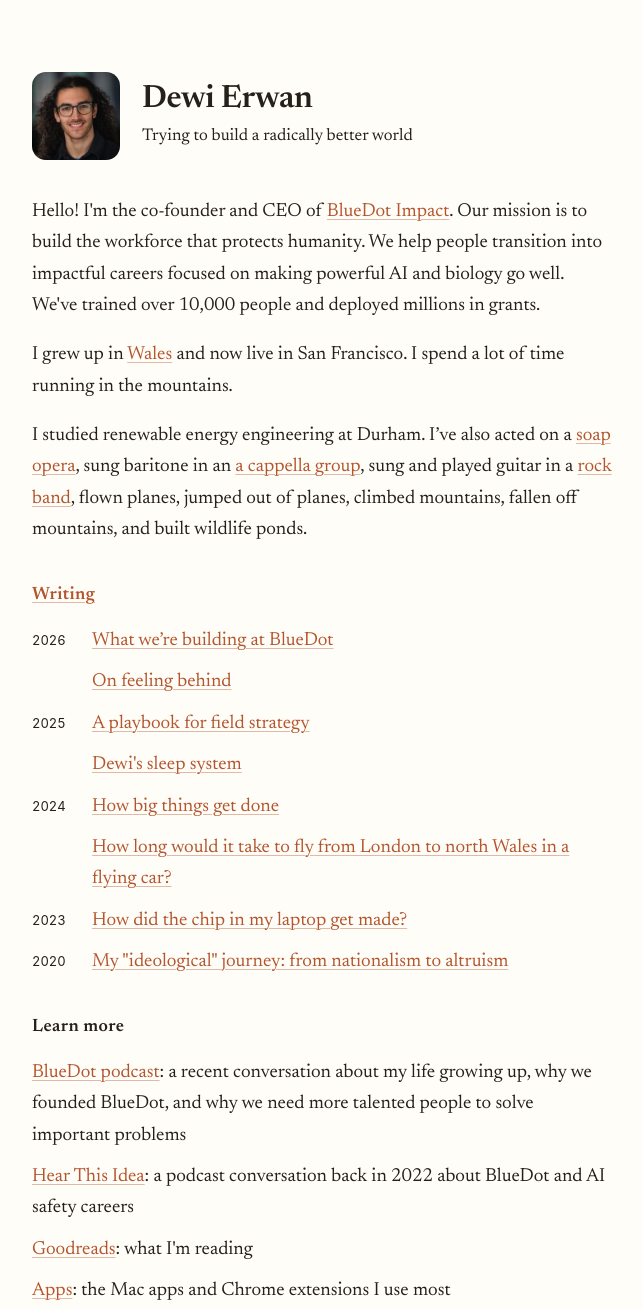
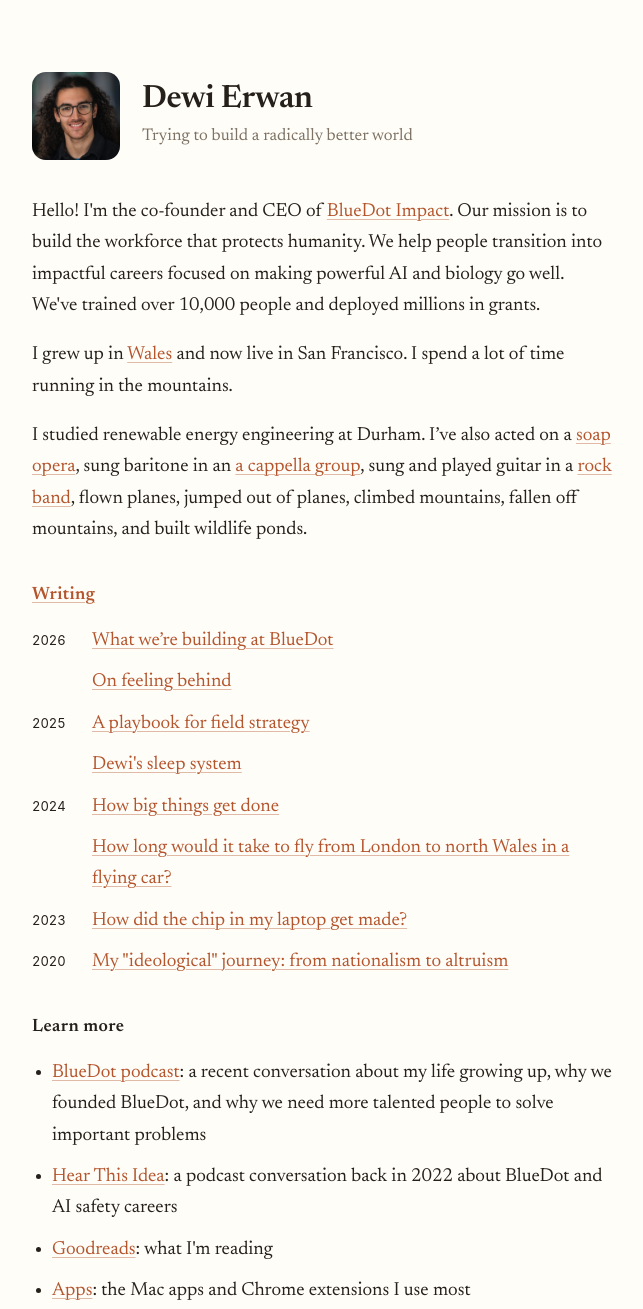
Before and after one commit to dewierwan/dewierwan.github.io, a plain HTML site: page index.html in a window 1280 px wide. Shown: the top 1309 px of the page, without its empty margins (318-961 px from the left). Drawn offline with Linux system fonts and the light colour scheme.

Commit message:
Home: grey tagline in light mode, bullet points under Learn more
Co-Authored-By: Claude Fable 5.2 <noreply@anthropic.com>
Claude-Session: https://claude.ai/code/session_01JAt748pnKKwgssgMAJTLLm

```diff
--- a/index.html
+++ b/index.html
@@ -33,9 +33,9 @@
   :root {
     --bg: #fffdf8;
     --text: #26201a;
-    --muted: var(--text); /* no grey text in light mode; dark mode still uses a softer shade */
+    --muted: #7d7264; /* grey: only the tagline uses it in light mode */
     --accent: #b4552d;
-    --heading: var(--text);
+    --soft: var(--text); /* headings, notes, years: body color in light mode, grey in dark mode */
   }
   @media (prefers-color-scheme: dark) {
     :root {
@@ -43,7 +43,7 @@
       --text: #ece5da;
       --muted: #9c9184;
       --accent: #e08d5f;
-      --heading: var(--muted);
+      --soft: var(--muted);
     }
   }
 
@@ -115,7 +115,7 @@
 
   h2,
   footer {
-    color: var(--heading);
+    color: var(--soft);
     font-size: 1.125rem;
     font-weight: 600;
     letter-spacing: 0.02em;
@@ -133,6 +133,10 @@
     padding: 0;
   }
   li { margin: 0 0 0.625rem; }
+  .bullets {
+    list-style: disc;
+    padding-left: 1.25rem;
+  }
 
   .writing li {
     display: flex;
@@ -142,13 +146,13 @@
   .year {
     font-family: -apple-system, BlinkMacSystemFont, 'Segoe UI', sans-serif;
     font-size: 0.8125rem;
-    color: var(--muted);
+    color: var(--soft);
     flex-shrink: 0;
     width: 2.75rem;
     font-variant-numeric: tabular-nums;
   }
   .note {
-    color: var(--muted);
+    color: var(--soft);
   }
 
   footer {
@@ -200,7 +204,7 @@
 
   <section aria-labelledby="elsewhere">
     <h2 id="elsewhere">Learn more</h2>
-    <ul>
+    <ul class="bullets">
       <li><a href="https://blog.bluedot.org/p/dewi-erwan-on-his-journey-to-altruism">BlueDot podcast</a><span class="note">: a recent conversation about my life growing up, why we founded BlueDot, and why we need more talented people to solve important problems</span></li>
       <li><a href="https://hearthisidea.com/episodes/erwan/">Hear This Idea</a><span class="note">: a podcast conversation back in 2022 about BlueDot and AI safety careers</span></li>
       <li><a href="https://www.goodreads.com/user/show/62790508-dewi">Goodreads</a><span class="note">: what I'm reading</span></li>
```
